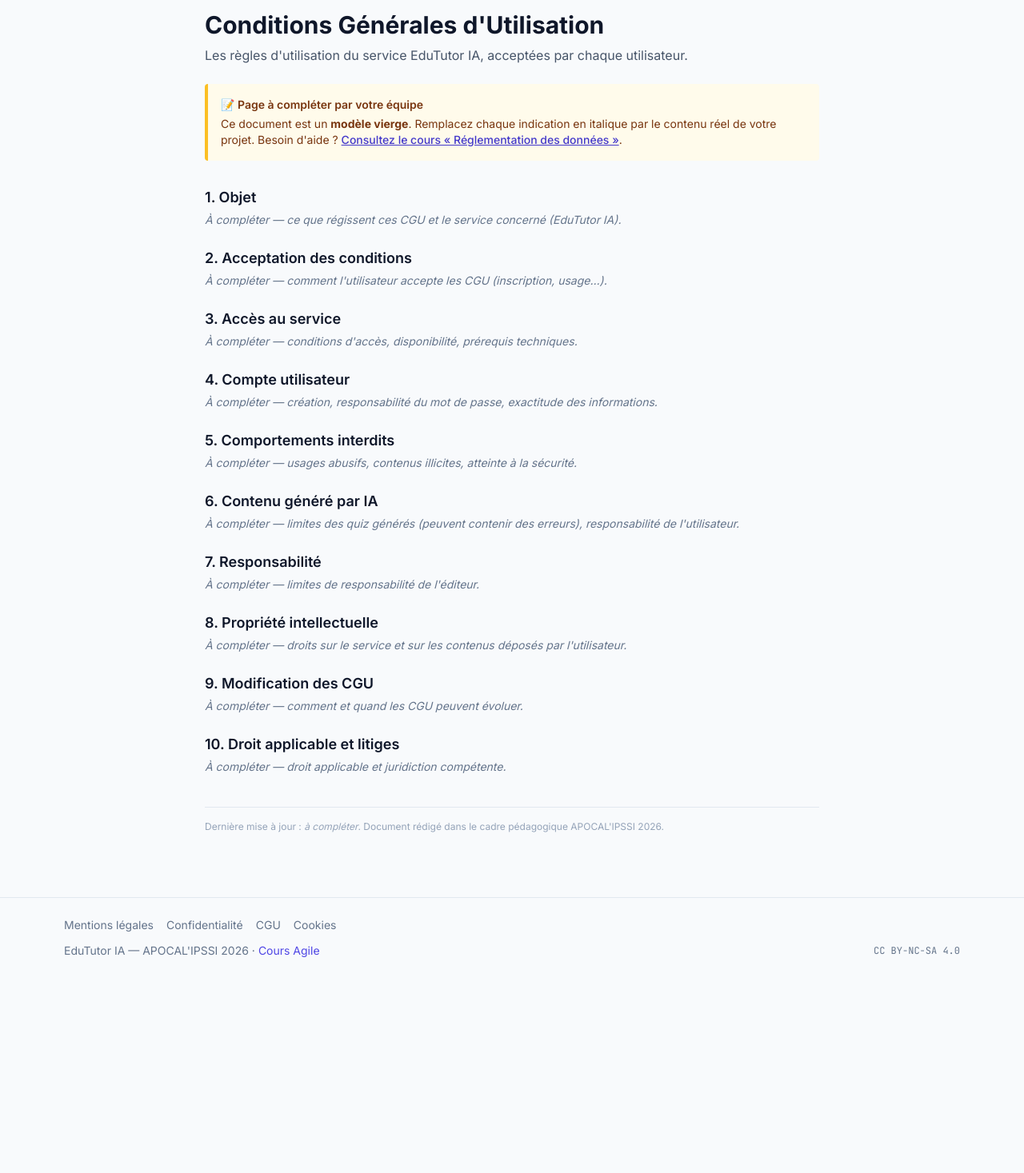
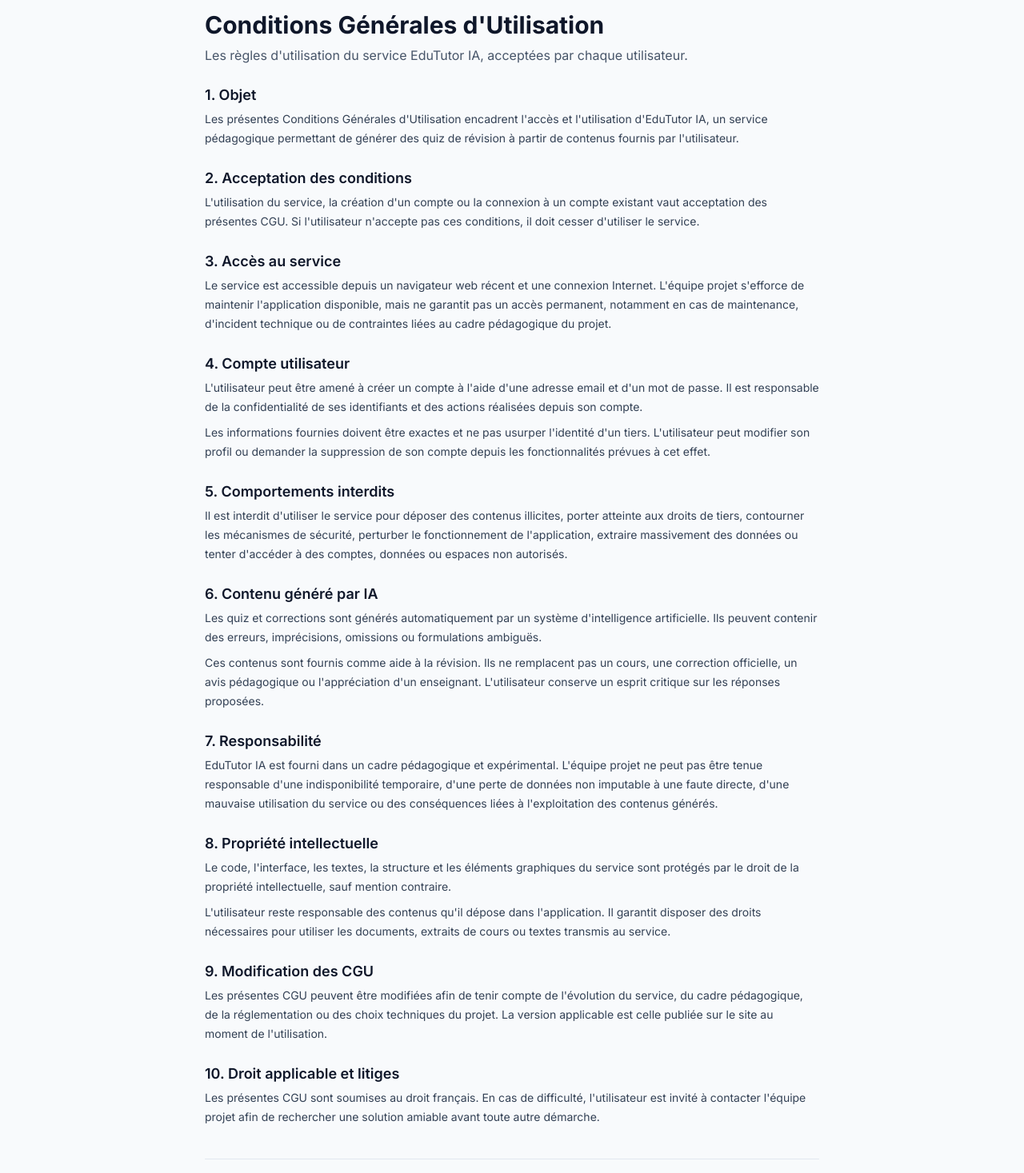
Before and after one commit to M4XAW/apocalipssi, a React (Vite) app in the folder frontend/: page /legal/cgu in a window 1280 px wide. Shown: the part 80-1547 px from the top of the page at 80% size. Before the commit the page ends 1303 px from the top, so only its background shows below. Built offline with nearby package versions, Linux system fonts and the light colour scheme; no server answers.

Commit message:
Update CGUPage

```diff
--- a/frontend/src/pages/legal/CGUPage.tsx
+++ b/frontend/src/pages/legal/CGUPage.tsx
@@ -1,32 +1,140 @@
-/** Conditions Générales d'Utilisation (modèle vierge à compléter). */
+/** Conditions Générales d'Utilisation. */
 import LegalScaffold, { type LegalSection } from './LegalScaffold';
 
 const SECTIONS: LegalSection[] = [
-  { title: 'Objet', hint: 'ce que régissent ces CGU et le service concerné (EduTutor IA).' },
+  {
+    title: 'Objet',
+    hint: 'ce que régissent ces CGU et le service concerné (EduTutor IA).',
+    content: (
+      <p>
+        Les présentes Conditions Générales d'Utilisation encadrent l'accès et l'utilisation
+        d'EduTutor IA, un service pédagogique permettant de générer des quiz de révision à partir de
+        contenus fournis par l'utilisateur.
+      </p>
+    ),
+  },
   {
     title: 'Acceptation des conditions',
     hint: "comment l'utilisateur accepte les CGU (inscription, usage…).",
+    content: (
+      <p>
+        L'utilisation du service, la création d'un compte ou la connexion à un compte existant vaut
+        acceptation des présentes CGU. Si l'utilisateur n'accepte pas ces conditions, il doit cesser
+        d'utiliser le service.
+      </p>
+    ),
   },
-  { title: 'Accès au service', hint: "conditions d'accès, disponibilité, prérequis techniques." },
+  {
+    title: 'Accès au service',
+    hint: "conditions d'accès, disponibilité, prérequis techniques.",
+    content: (
+      <p>
+        Le service est accessible depuis un navigateur web récent et une connexion Internet.
+        L'équipe projet s'efforce de maintenir l'application disponible, mais ne garantit pas un
+        accès permanent, notamment en cas de maintenance, d'incident technique ou de contraintes
+        liées au cadre pédagogique du projet.
+      </p>
+    ),
+  },
   {
     title: 'Compte utilisateur',
     hint: 'création, responsabilité du mot de passe, exactitude des informations.',
+    content: (
+      <>
+        <p>
+          L'utilisateur peut être amené à créer un compte à l'aide d'une adresse email et d'un mot de
+          passe. Il est responsable de la confidentialité de ses identifiants et des actions réalisées
+          depuis son compte.
+        </p>
+        <p>
+          Les informations fournies doivent être exactes et ne pas usurper l'identité d'un tiers.
+          L'utilisateur peut modifier son profil ou demander la suppression de son compte depuis les
+          fonctionnalités prévues à cet effet.
+        </p>
+      </>
+    ),
   },
   {
     title: 'Comportements interdits',
     hint: 'usages abusifs, contenus illicites, atteinte à la sécurité.',
+    content: (
+      <p>
+        Il est interdit d'utiliser le service pour déposer des contenus illicites, porter atteinte
+        aux droits de tiers, contourner les mécanismes de sécurité, perturber le fonctionnement de
+        l'application, extraire massivement des données ou tenter d'accéder à des comptes, données ou
+        espaces non autorisés.
+      </p>
+    ),
   },
   {
     title: 'Contenu généré par IA',
     hint: "limites des quiz générés (peuvent contenir des erreurs), responsabilité de l'utilisateur.",
+    content: (
+      <>
+        <p>
+          Les quiz et corrections sont générés automatiquement par un système d'intelligence
+          artificielle. Ils peuvent contenir des erreurs, imprécisions, omissions ou formulations
+          ambiguës.
+        </p>
+        <p>
+          Ces contenus sont fournis comme aide à la révision. Ils ne remplacent pas un cours, une
+          correction officielle, un avis pédagogique ou l'appréciation d'un enseignant. L'utilisateur
+          conserve un esprit critique sur les réponses proposées.
+        </p>
+      </>
+    ),
   },
-  { title: 'Responsabilité', hint: "limites de responsabilité de l'éditeur." },
+  {
+    title: 'Responsabilité',
+    hint: "limites de responsabilité de l'éditeur.",
+    content: (
+      <p>
+        EduTutor IA est fourni dans un cadre pédagogique et expérimental. L'équipe projet ne peut pas
+        être tenue responsable d'une indisponibilité temporaire, d'une perte de données non imputable
+        à une faute directe, d'une mauvaise utilisation du service ou des conséquences liées à
+        l'exploitation des contenus générés.
+      </p>
+    ),
+  },
   {
     title: 'Propriété intellectuelle',
     hint: "droits sur le service et sur les contenus déposés par l'utilisateur.",
+    content: (
+      <>
+        <p>
+          Le code, l'interface, les textes, la structure et les éléments graphiques du service sont
+          protégés par le droit de la propriété intellectuelle, sauf mention contraire.
+        </p>
+        <p>
+          L'utilisateur reste responsable des contenus qu'il dépose dans l'application. Il garantit
+          disposer des droits nécessaires pour utiliser les documents, extraits de cours ou textes
+          transmis au service.
+        </p>
+      </>
+    ),
   },
-  { title: 'Modification des CGU', hint: 'comment et quand les CGU peuvent évoluer.' },
-  { title: 'Droit applicable et litiges', hint: 'droit applicable et juridiction compétente.' },
+  {
+    title: 'Modification des CGU',
+    hint: 'comment et quand les CGU peuvent évoluer.',
+    content: (
+      <p>
+        Les présentes CGU peuvent être modifiées afin de tenir compte de l'évolution du service, du
+        cadre pédagogique, de la réglementation ou des choix techniques du projet. La version
+        applicable est celle publiée sur le site au moment de l'utilisation.
+      </p>
+    ),
+  },
+  {
+    title: 'Droit applicable et litiges',
+    hint: 'droit applicable et juridiction compétente.',
+    content: (
+      <p>
+        Les présentes CGU sont soumises au droit français. En cas de difficulté, l'utilisateur est
+        invité à contacter l'équipe projet afin de rechercher une solution amiable avant toute autre
+        démarche.
+      </p>
+    ),
+  },
 ];
 
 export default function CGUPage() {
```
